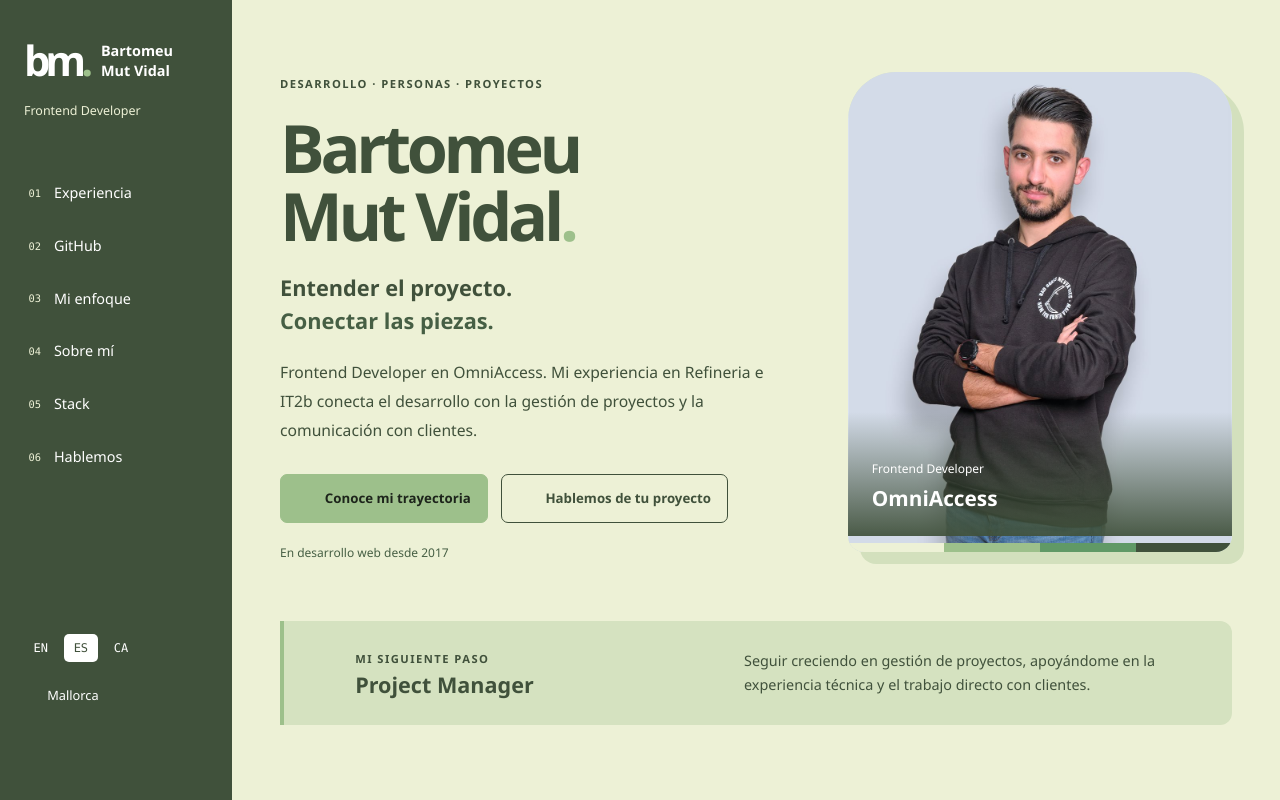
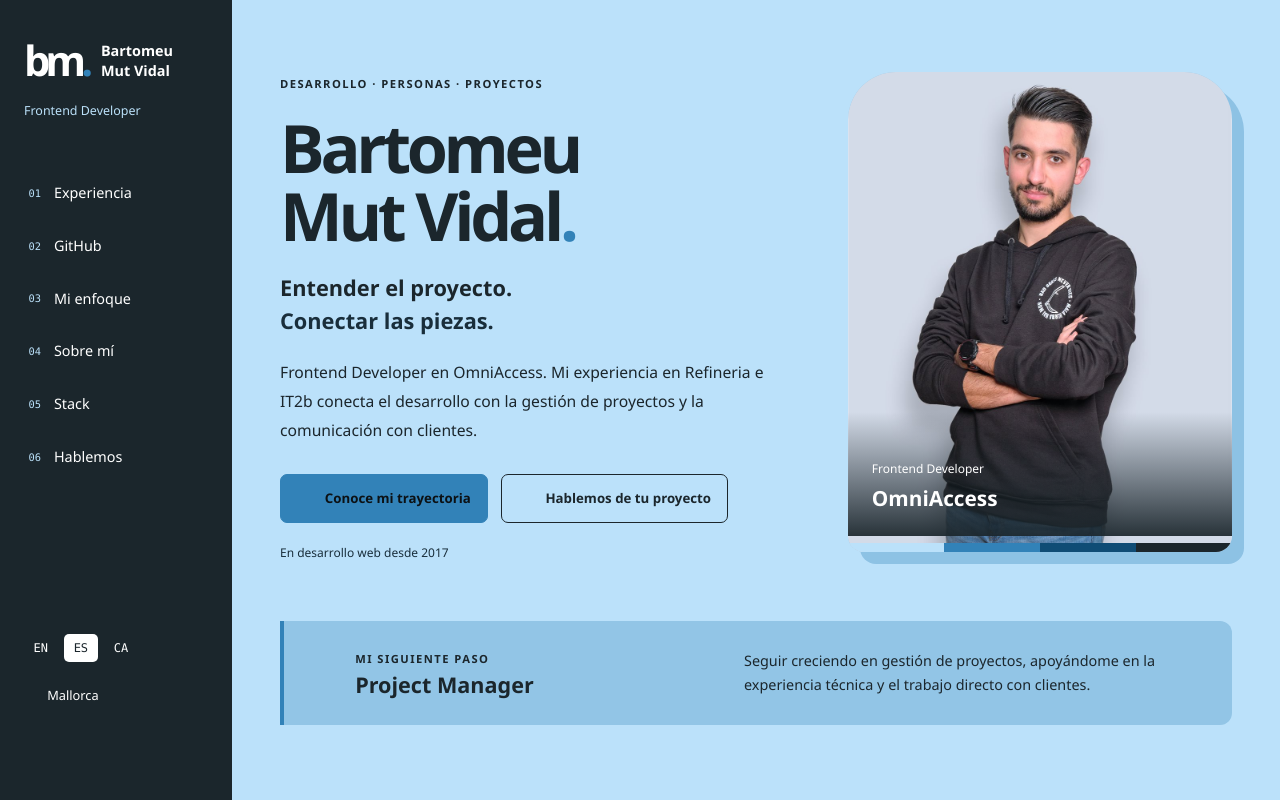
Before and after one commit to TomeuMut/portfolio, a Nuxt app: page /es/ in a window 1280 px wide. Shown: the top 800 px of the page. Built offline with nearby package versions, Linux system fonts and the light colour scheme; some icons are missing.

Commit message:
Try blue palette with accessible semantic color roles

```diff
--- a/nuxt.config.ts
+++ b/nuxt.config.ts
@@ -10,7 +10,7 @@ export default defineNuxtConfig({
   },
   app: {
     head: {
-      meta: [{ name: 'theme-color', content: '#40513B' }],
+      meta: [{ name: 'theme-color', content: '#1B262C' }],
       link: [{ rel: 'icon', type: 'image/svg+xml', href: '/favicon.svg' }],
     },
   },
--- a/src/styles/global.css
+++ b/src/styles/global.css
@@ -2,13 +2,14 @@
 
 @theme {
   /* Edit these four palette colors to retheme the portfolio. */
-  --color-primary: #40513B;
-  --color-secondary: #609966;
-  --color-accent: #9DC08B;
-  --color-background: #EDF1D6;
+  --color-primary: #1B262C;
+  --color-secondary: #0F4C75;
+  --color-accent: #3282B8;
+  --color-background: #BBE1FA;
 
   /* Semantic roles derive from the palette. */
   --color-surface: #ffffff;
+  --color-on-secondary: var(--color-surface);
   --color-text: var(--color-primary);
   --color-text-muted: color-mix(in srgb, var(--color-primary) 80%, var(--color-secondary));
   --color-text-inverse-muted: var(--color-background);
@@ -117,7 +118,7 @@ h2 em { color: var(--color-text-muted); font-family: Georgia, serif; font-weight
 .project-cover { min-height: 190px; position: relative; display: flex; align-items: center; justify-content: center; background: var(--color-primary); color: var(--color-surface); padding: 2rem; }
 .project-card:first-child .project-cover { min-height: 270px; }
 .project-card-2 .project-cover { background: var(--color-accent); color: var(--color-on-accent); }
-.project-card-3 .project-cover { background: var(--color-secondary); color: var(--color-on-accent); }
+.project-card-3 .project-cover { background: var(--color-secondary); color: var(--color-on-secondary); }
 .project-code { position: absolute; top: 1.2rem; left: 1.4rem; font: .7rem var(--font-mono); }
 .project-cover-name { position: absolute; bottom: 1.2rem; left: 1.4rem; font-size: .85rem; font-weight: 600; }
 .project-body { padding: 1.8rem; }
```
Also changed, not shown: public/favicon.svg, 1 other file (tests, documents, lock files or other folders).
